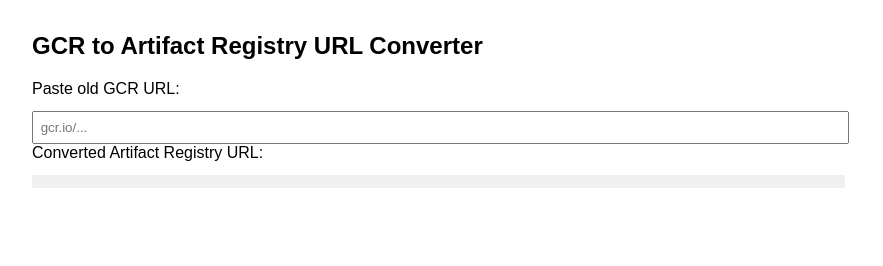
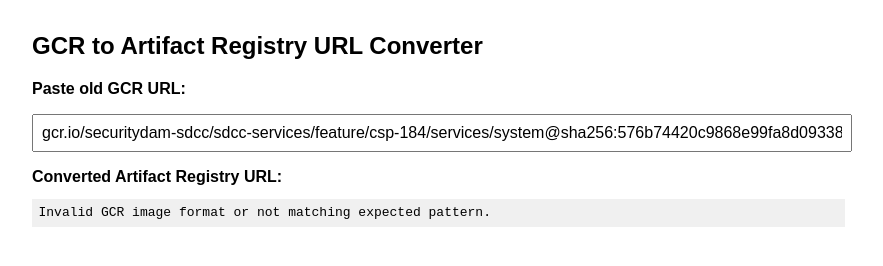
Before and after one commit to rdwr-sergeyv/docker-url-converter, a plain HTML site: page index.html in a window 1280 px wide. Shown: the whole page, without its empty margins (208-1091 px from the left). Drawn offline with Linux system fonts and the light colour scheme.

Commit message:
Update index.html

```diff
--- a/index.html
+++ b/index.html
@@ -2,17 +2,18 @@
 <html lang="en">
 <head>
   <meta charset="UTF-8" />
-  <title>Docker Image URL Converter</title>
+  <title>Docker URL Converter</title>
   <style>
     body { font-family: sans-serif; max-width: 800px; margin: 2em auto; }
-    input, pre { width: 100%; padding: 0.5em; margin-top: 1em; }
+    input, pre { width: 100%; padding: 0.5em; margin-top: 1em; font-size: 1em; }
     pre { background: #f0f0f0; white-space: pre-wrap; }
+    label { font-weight: bold; margin-top: 1em; display: block; }
   </style>
 </head>
 <body>
   <h2>GCR to Artifact Registry URL Converter</h2>
   <label for="input">Paste old GCR URL:</label>
-  <input type="text" id="input" placeholder="gcr.io/..." />
+  <input type="text" id="input" value="gcr.io/securitydam-sdcc/sdcc-services/feature/csp-184/services/system@sha256:576b74420c9868e99fa8d09338ff5c71b16f38c4994d62adeda858b31253839a" />
   <label for="output">Converted Artifact Registry URL:</label>
   <pre id="output"></pre>
 
@@ -20,23 +21,29 @@
     const input = document.getElementById('input');
     const output = document.getElementById('output');
 
-    input.addEventListener('input', () => {
-      const value = input.value.trim();
-      const regex = /^gcr\.io\/securitydam-sdcc\/sdcc-services\/([^\/]+)\/(services)\/([^@]+)(@sha256:[a-f0-9]{64})$/;
+    function convert(value) {
+      const regex = /^gcr\.io\/securitydam-sdcc\/sdcc-services\/([^\/]+)\/(services)\/([^@]+)(@sha256:[a-f0-9]{64})?$/;
       const match = value.match(regex);
 
       if (match) {
         const branch = match[1];
         const type = match[2];
         const name = match[3];
-        const digest = match[4];
+        const digest = match[4] || '';
 
-        const converted = `us-docker.pkg.dev/securitydam-sdcc/gcr.io/sdcc-services/${branch}/${type}/${name}${digest}`;
-        output.textContent = converted;
+        return `us-docker.pkg.dev/securitydam-sdcc/gcr.io/sdcc-services/${branch}/${type}/${name}${digest}`;
       } else {
-        output.textContent = 'Invalid GCR image format or not matching expected pattern.';
+        return 'Invalid GCR image format or not matching expected pattern.';
       }
-    });
+    }
+
+    function updateOutput() {
+      const result = convert(input.value.trim());
+      output.textContent = result;
+    }
+
+    input.addEventListener('input', updateOutput);
+    updateOutput(); // run once on load
   </script>
 </body>
 </html>
```
